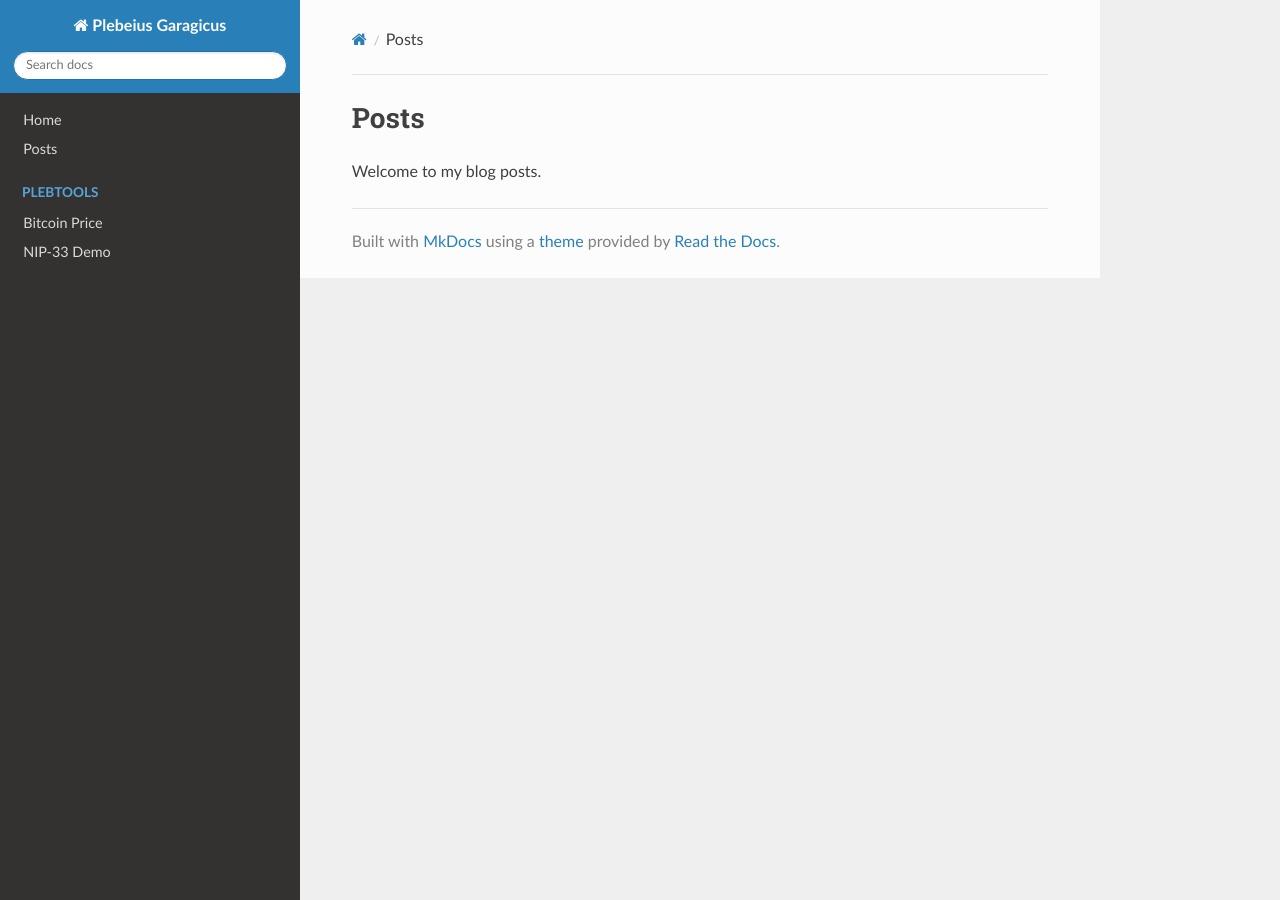
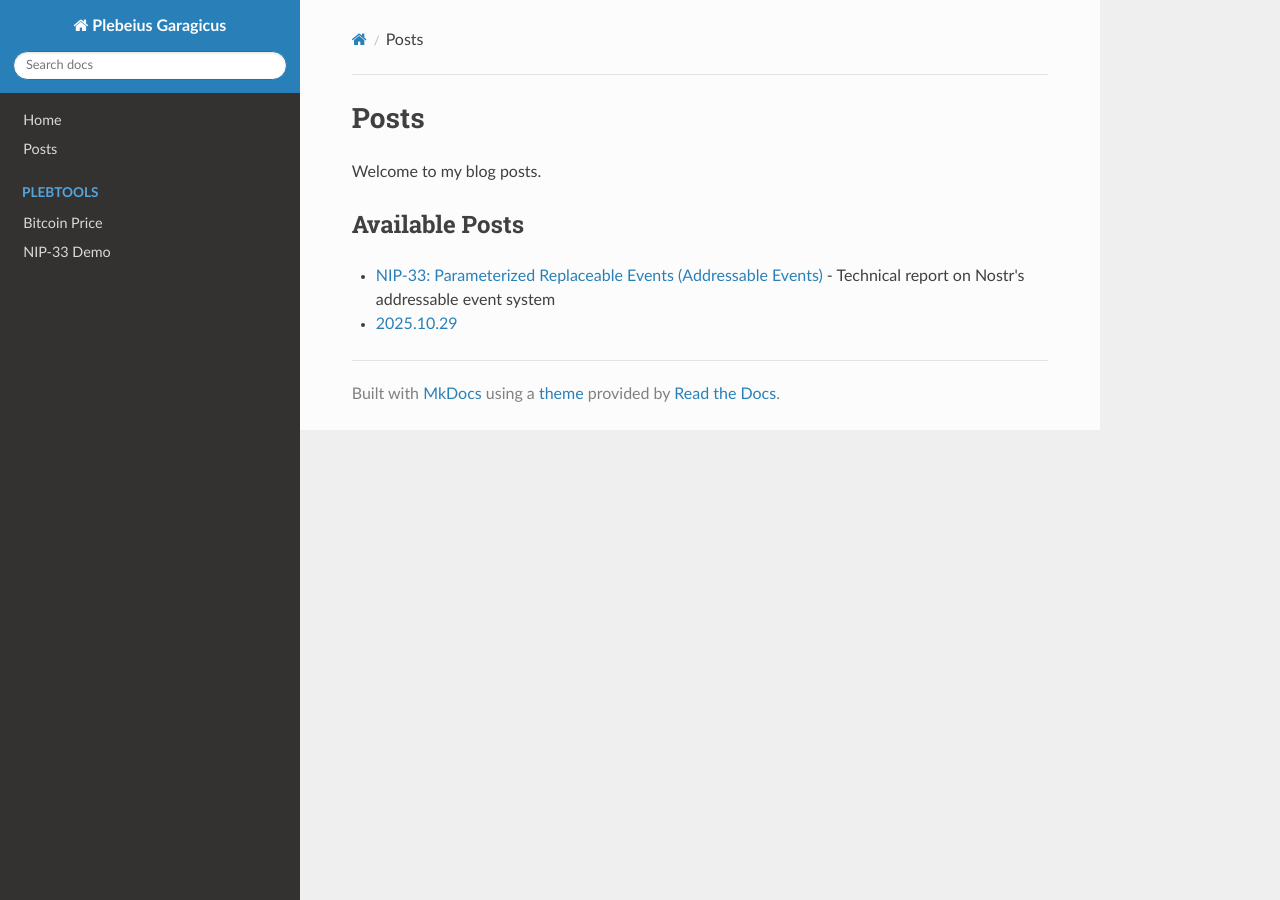
Before and after one commit to PlebeiusGaragicus/plebeiusgaragicus.github.io, an MkDocs documentation site: the page built from docs/posts/index.md, in a window 1280 px wide. Built offline with MkDocs 1.6.1, drawn with Linux system fonts in a browser that asks for light colours; nearby versions of some CDN libraries.

Commit message:
auto post list

```diff
--- a/docs/posts/index.md
+++ b/docs/posts/index.md
@@ -1,3 +1,8 @@
 # Posts
 
 Welcome to my blog posts.
+
+## Available Posts
+
+- [NIP-33: Parameterized Replaceable Events (Addressable Events)](nip33-addressable-events.md) - Technical report on Nostr's addressable event system
+- [2025.10.29](2025.10.29.md)
```
